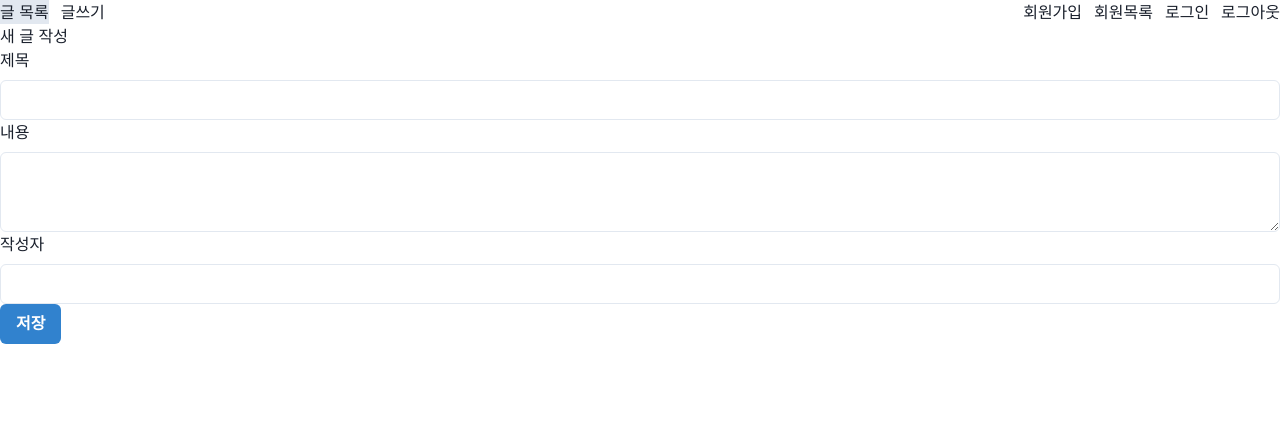
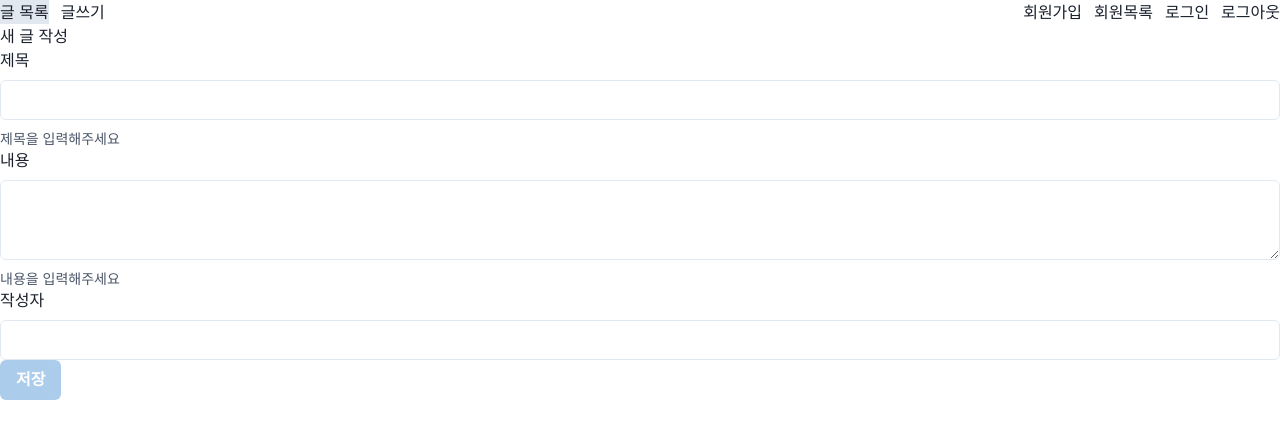
Before and after one commit to jnn-jnn1/prj2-practice-react, a React (Vite) app: page /write in a window 1280 px wide. Shown: the top 438 px of the page. Built offline with nearby package versions, Linux system fonts and the light colour scheme.

Commit message:
리스트 제목 & 글쓰기 버튼 비활성화 기능 추가

```diff
--- a/src/page/board/BoardList.jsx
+++ b/src/page/board/BoardList.jsx
@@ -17,16 +17,18 @@ export function BoardList() {
         <Thead>
           <Tr>
             <Th>#</Th>
+            <Th>제목</Th>
             <Th>작성자</Th>
             <Th>작성일자</Th>
           </Tr>
         </Thead>
         <Tbody>
-          {boardList.map((member) => (
-            <Tr key={member.id}>
-              <Td>{member.id}</Td>
-              <Td>{member.writer}</Td>
-              <Td>{member.dateAndTime}</Td>
+          {boardList.map((board) => (
+            <Tr key={board.id}>
+              <Td>{board.id}</Td>
+              <Td>{board.title}</Td>
+              <Td>{board.writer}</Td>
+              <Td>{board.dateAndTime}</Td>
             </Tr>
           ))}
         </Tbody>
--- a/src/page/board/BoardWrite.jsx
+++ b/src/page/board/BoardWrite.jsx
@@ -2,6 +2,7 @@ import {
   Box,
   Button,
   FormControl,
+  FormHelperText,
   FormLabel,
   Input,
   Textarea,
@@ -42,6 +43,15 @@ export function BoardWrite() {
       .finally(() => setIsLoading(false));
   }
 
+  let disableSaveButton = false;
+  if (title.trim().length === 0) {
+    disableSaveButton = true;
+  }
+
+  if (content.trim().length === 0) {
+    disableSaveButton = true;
+  }
+
   return (
     <Box>
       <Box>새 글 작성</Box>
@@ -49,12 +59,18 @@ export function BoardWrite() {
         <FormControl>
           <FormLabel>제목</FormLabel>
           <Input onChange={(e) => setTitle(e.target.value)} />
+          {disableSaveButton && (
+            <FormHelperText>제목을 입력해주세요</FormHelperText>
+          )}
         </FormControl>
       </Box>
       <Box>
         <FormControl>
           <FormLabel>내용</FormLabel>
           <Textarea onChange={(e) => setContent(e.target.value)} />
+          {disableSaveButton && (
+            <FormHelperText>내용을 입력해주세요</FormHelperText>
+          )}
         </FormControl>
       </Box>
       <Box>
@@ -64,7 +80,12 @@ export function BoardWrite() {
         </FormControl>
       </Box>
       <Box>
-        <Button colorScheme={"blue"} onClick={handleSave}>
+        <Button
+          colorScheme={"blue"}
+          onClick={handleSave}
+          isLoading={isLoading}
+          isDisabled={disableSaveButton}
+        >
           저장
         </Button>
       </Box>
```
